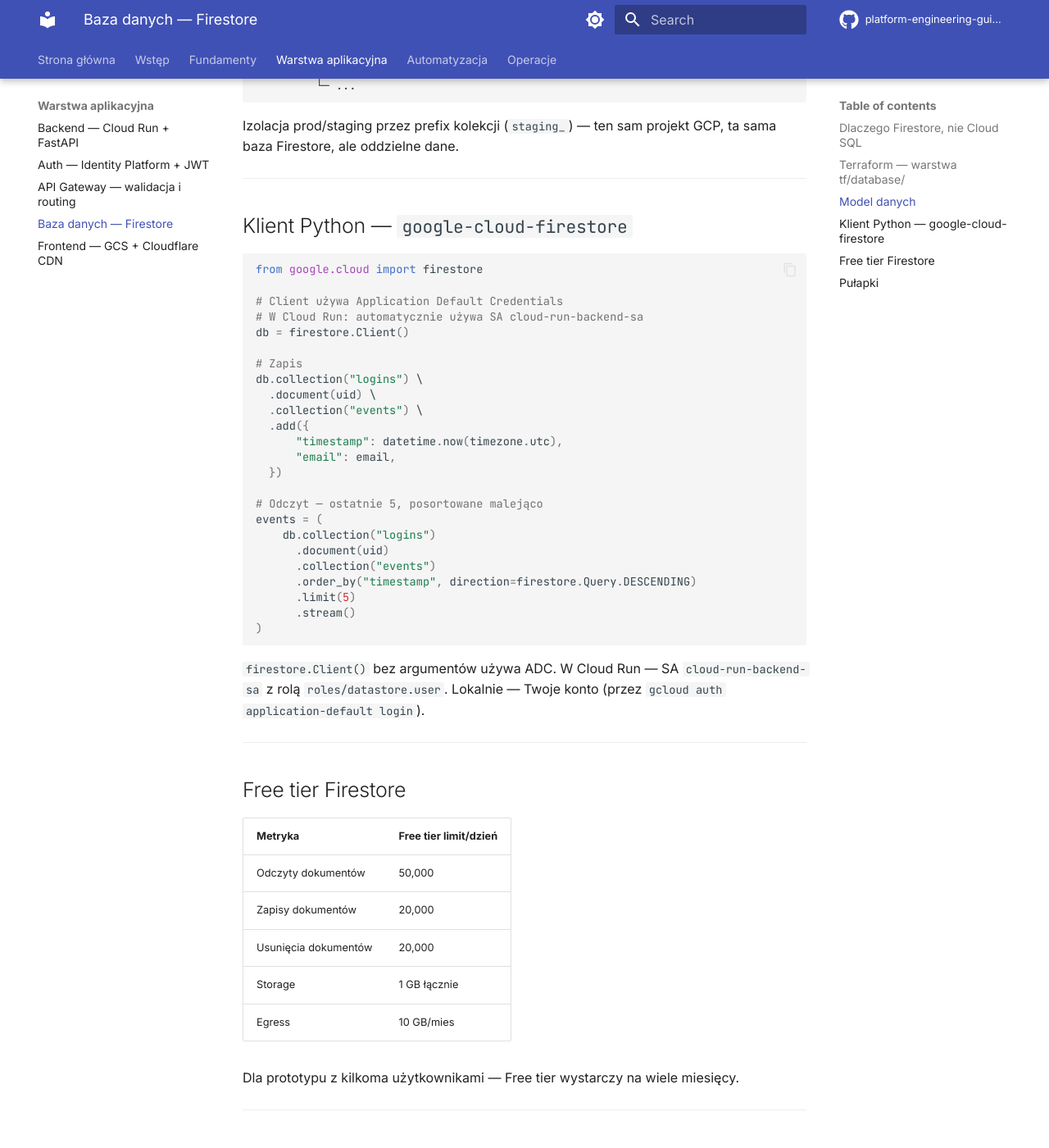
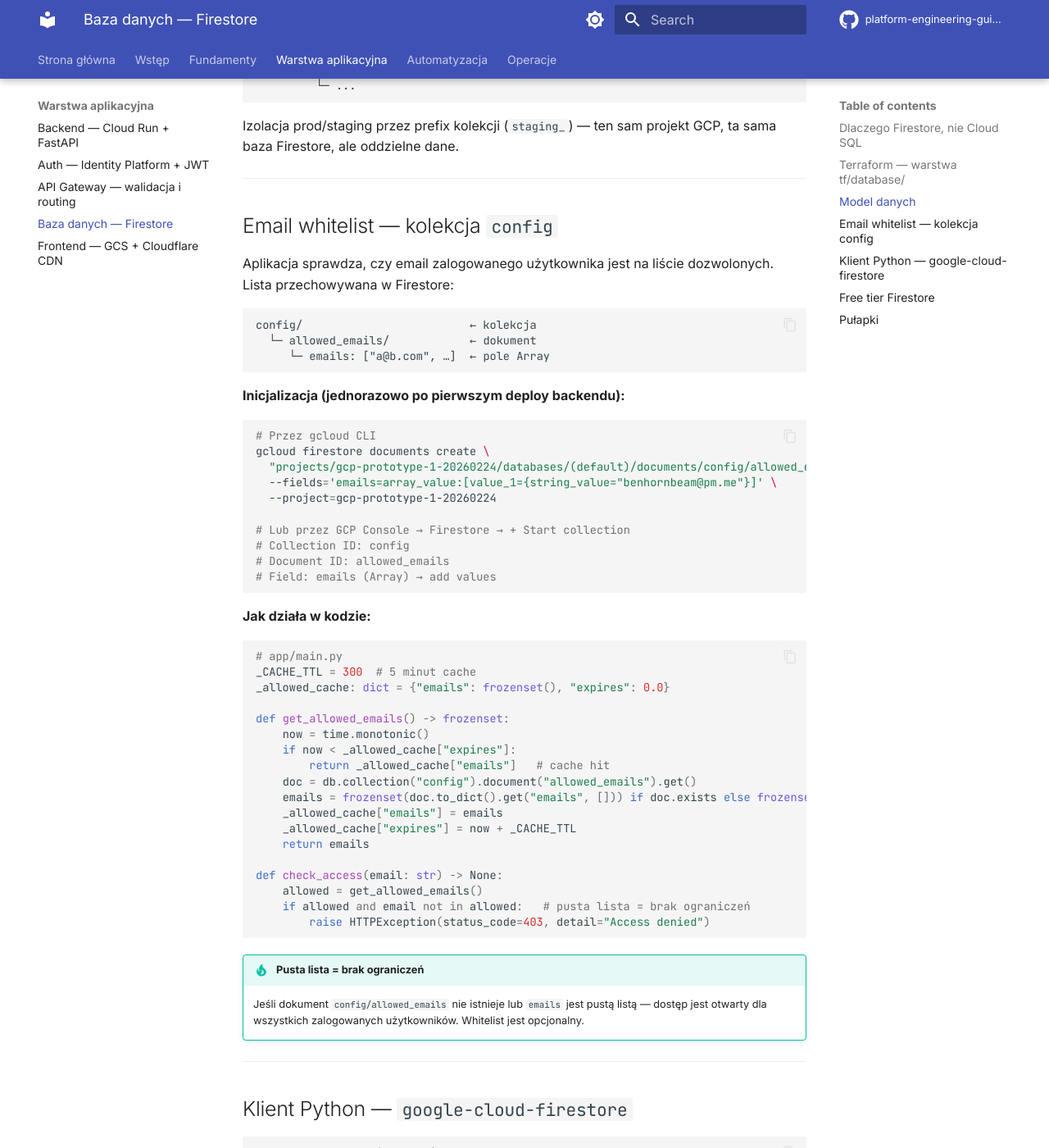
Before and after one commit to benhornbeam/platform-engineering-guide, an MkDocs documentation site: the page built from docs/guide/07-database.md, in a window 1280 px wide and 1400 px high, scrolled down 1841 px. Shown: the whole window at 82% size. Built offline with MkDocs 1.6.1 and Material for MkDocs 9.7.7, drawn with Linux system fonts in a browser that asks for light colours; comment, search, counter and statistics services are not loaded.

Commit message:
sync: update from gcp-prototype @ 3cbde9c158be127608f7859efd49752d47edf185

````diff
--- a/docs/guide/07-database.md
+++ b/docs/guide/07-database.md
@@ -82,6 +82,59 @@ Izolacja prod/staging przez prefix kolekcji (`staging_`) — ten sam projekt GCP
 
 ---
 
+## Email whitelist — kolekcja `config`
+
+Aplikacja sprawdza, czy email zalogowanego użytkownika jest na liście dozwolonych. Lista przechowywana w Firestore:
+
+```
+config/                         ← kolekcja
+  └─ allowed_emails/            ← dokument
+     └─ emails: ["a@b.com", …]  ← pole Array
+```
+
+**Inicjalizacja (jednorazowo po pierwszym deploy backendu):**
+
+```bash
+# Przez gcloud CLI
+gcloud firestore documents create \
+  "projects/gcp-prototype-1-20260224/databases/(default)/documents/config/allowed_emails" \
+  --fields='emails=array_value:[value_1={string_value="benhornbeam@pm.me"}]' \
+  --project=gcp-prototype-1-20260224
+
+# Lub przez GCP Console → Firestore → + Start collection
+# Collection ID: config
+# Document ID: allowed_emails
+# Field: emails (Array) → add values
+```
+
+**Jak działa w kodzie:**
+
+```python
+# app/main.py
+_CACHE_TTL = 300  # 5 minut cache
+_allowed_cache: dict = {"emails": frozenset(), "expires": 0.0}
+
+def get_allowed_emails() -> frozenset:
+    now = time.monotonic()
+    if now < _allowed_cache["expires"]:
+        return _allowed_cache["emails"]   # cache hit
+    doc = db.collection("config").document("allowed_emails").get()
+    emails = frozenset(doc.to_dict().get("emails", [])) if doc.exists else frozenset()
+    _allowed_cache["emails"] = emails
+    _allowed_cache["expires"] = now + _CACHE_TTL
+    return emails
+
+def check_access(email: str) -> None:
+    allowed = get_allowed_emails()
+    if allowed and email not in allowed:   # pusta lista = brak ograniczeń
+        raise HTTPException(status_code=403, detail="Access denied")
+```
+
+!!! tip "Pusta lista = brak ograniczeń"
+    Jeśli dokument `config/allowed_emails` nie istnieje lub `emails` jest pustą listą — dostęp jest otwarty dla wszystkich zalogowanych użytkowników. Whitelist jest opcjonalny.
+
+---
+
 ## Klient Python — `google-cloud-firestore`
 
 ```python
````
Also changed, not shown: docs/guide/06-api-gateway.md (+12 -2 lines).
